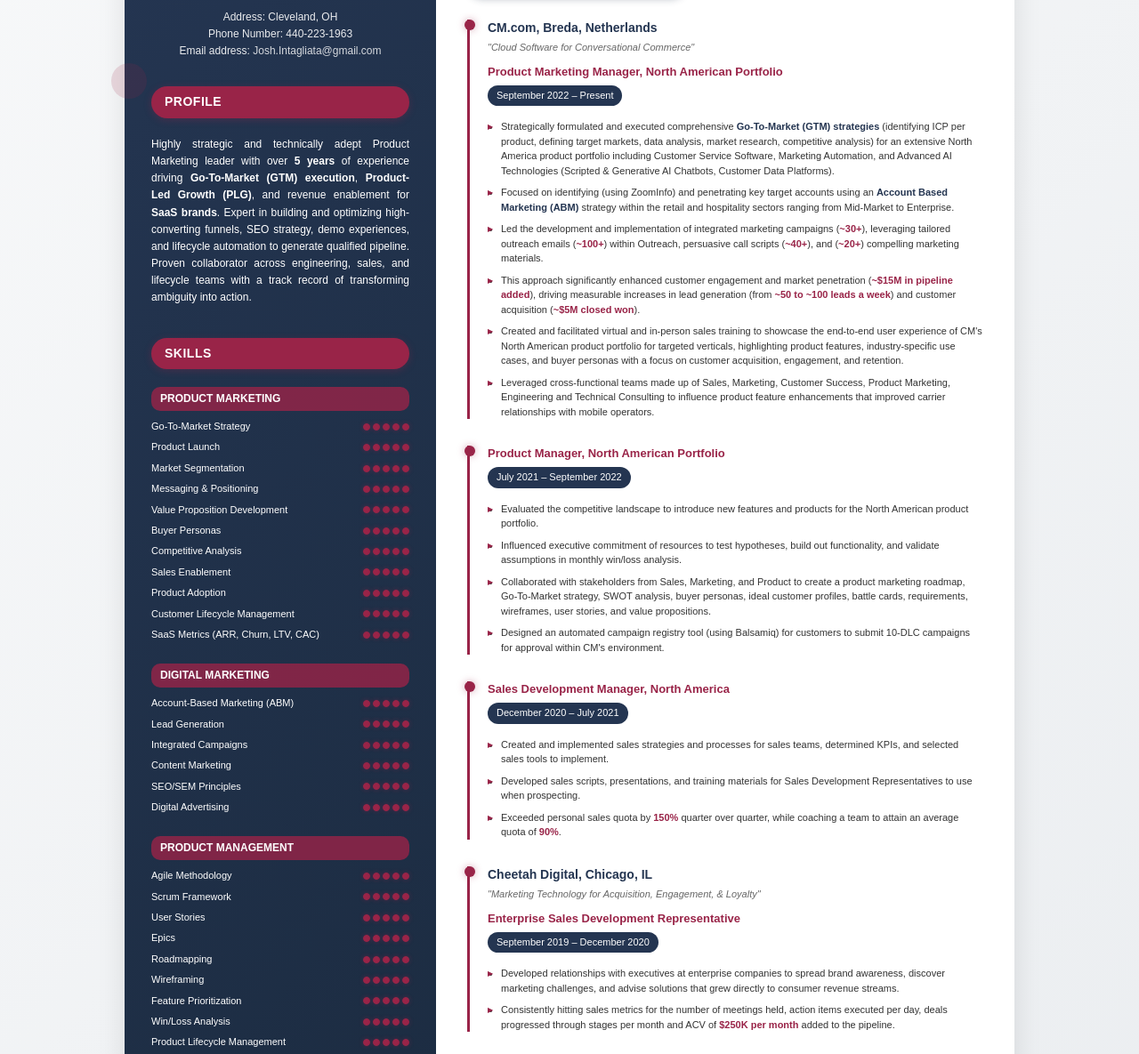
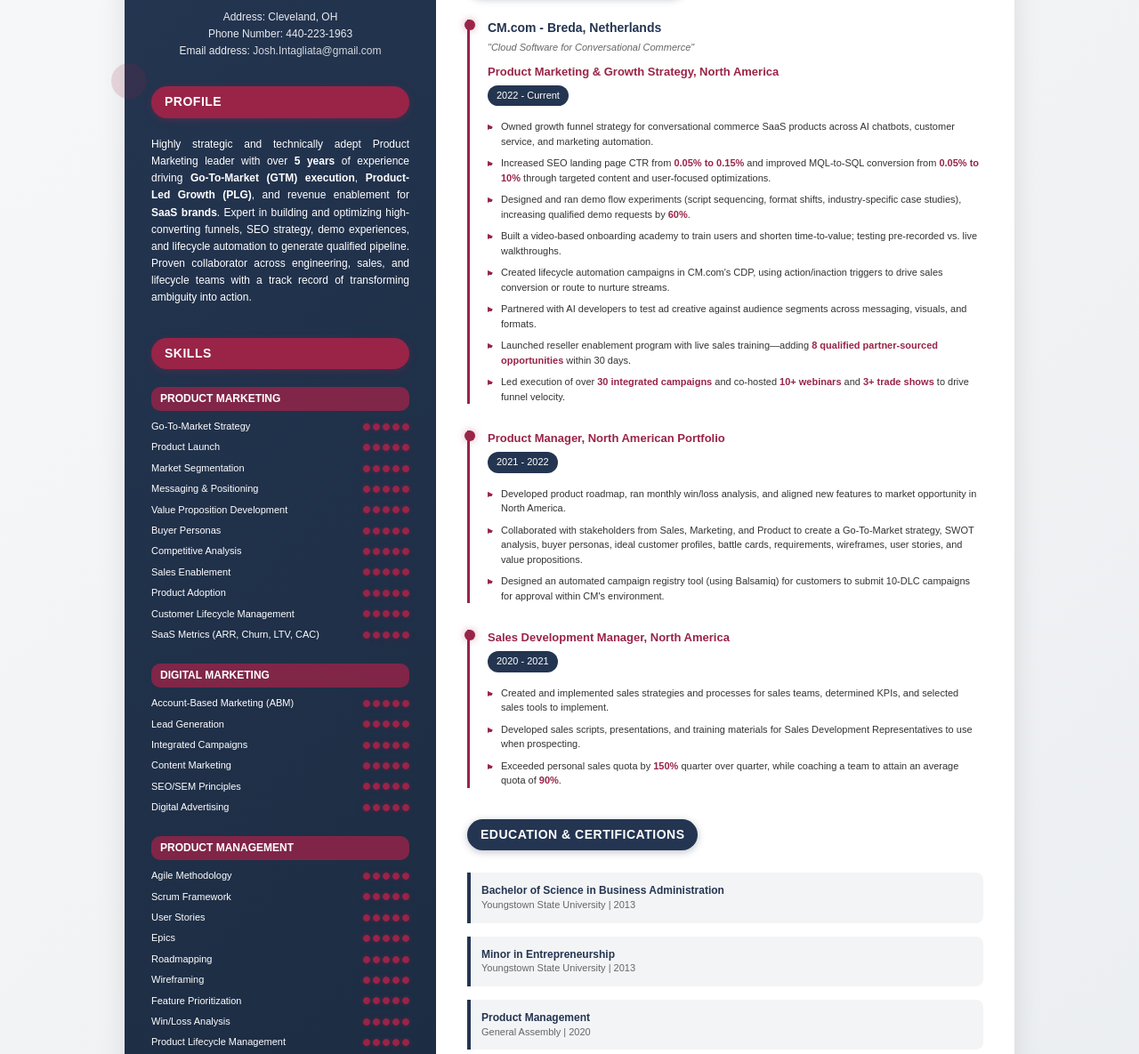
Before and after one commit to Intagonizer/Joshua-Intagliata, a plain HTML site: page resume.html in a window 1280 px wide. Shown: the part 435-1620 px from the top of the page at 89% size. Drawn offline with Linux system fonts and the light colour scheme.

Commit message:
Update resume.html

```diff
--- a/resume.html
+++ b/resume.html
@@ -1096,53 +1096,42 @@
             <div class="right-section">
                 <div class="right-section-title">Professional Experience</div>
                 <div class="experience-item">
-<div class="company-header">CM.com, Breda, Netherlands</div>
+                    <div class="company-header">CM.com - Breda, Netherlands</div>
                     <div class="company-description">"Cloud Software for Conversational Commerce"</div>
-<div class="job-title">Product Marketing Manager, North American Portfolio</div>
-<div class="job-dates">September 2022 – Present</div>
+                    <div class="job-title">Product Marketing & Growth Strategy, North America</div>
+                    <div class="job-dates">2022 - Current</div>
                     <div class="job-description">
                         <ul>
-<li>Strategically formulated and executed comprehensive <strong>Go-To-Market (GTM) strategies</strong> (identifying ICP per product, defining target markets, data analysis, market research, competitive analysis) for an extensive North America product portfolio including Customer Service Software, Marketing Automation, and Advanced AI Technologies (Scripted & Generative AI Chatbots, Customer Data Platforms).</li>
-<li>Focused on identifying (using ZoomInfo) and penetrating key target accounts using an <strong>Account Based Marketing (ABM)</strong> strategy within the retail and hospitality sectors ranging from Mid-Market to Enterprise.</li>
-<li>Led the development and implementation of integrated marketing campaigns (<span class="metric">~30+</span>), leveraging tailored outreach emails (<span class="metric">~100+</span>) within Outreach, persuasive call scripts (<span class="metric">~40+</span>), and (<span class="metric">~20+</span>) compelling marketing materials.</li>
-<li>This approach significantly enhanced customer engagement and market penetration (<span class="metric">~$15M in pipeline added</span>), driving measurable increases in lead generation (from <span class="metric">~50 to ~100 leads a week</span>) and customer acquisition (<span class="metric">~$5M closed won</span>).</li>
-<li>Created and facilitated virtual and in-person sales training to showcase the end-to-end user experience of CM's North American product portfolio for targeted verticals, highlighting product features, industry-specific use cases, and buyer personas with a focus on customer acquisition, engagement, and retention.</li>
-<li>Leveraged cross-functional teams made up of Sales, Marketing, Customer Success, Product Marketing, Engineering and Technical Consulting to influence product feature enhancements that improved carrier relationships with mobile operators.</li>
+                            <li>Owned growth funnel strategy for conversational commerce SaaS products across AI chatbots, customer service, and marketing automation.</li>
+                            <li>Increased SEO landing page CTR from <span class="metric">0.05% to 0.15%</span> and improved MQL-to-SQL conversion from <span class="metric">0.05% to 10%</span> through targeted content and user-focused optimizations.</li>
+                            <li>Designed and ran demo flow experiments (script sequencing, format shifts, industry-specific case studies), increasing qualified demo requests by <span class="metric">60%</span>.</li>
+                            <li>Built a video-based onboarding academy to train users and shorten time-to-value; testing pre-recorded vs. live walkthroughs.</li>
+                            <li>Created lifecycle automation campaigns in CM.com's CDP, using action/inaction triggers to drive sales conversion or route to nurture streams.</li>
+                            <li>Partnered with AI developers to test ad creative against audience segments across messaging, visuals, and formats.</li>
+                            <li>Launched reseller enablement program with live sales training—adding <span class="metric">8 qualified partner-sourced opportunities</span> within 30 days.</li>
+                            <li>Led execution of over <span class="metric">30 integrated campaigns</span> and co-hosted <span class="metric">10+ webinars</span> and <span class="metric">3+ trade shows</span> to drive funnel velocity.</li>
                         </ul>
                     </div>
                 </div>
                 <div class="experience-item">
                     <div class="job-title">Product Manager, North American Portfolio</div>
-<div class="job-dates">July 2021 – September 2022</div>
+                    <div class="job-dates">2021 - 2022</div>
                     <div class="job-description">
                         <ul>
-<li>Evaluated the competitive landscape to introduce new features and products for the North American product portfolio.</li>
-<li>Influenced executive commitment of resources to test hypotheses, build out functionality, and validate assumptions in monthly win/loss analysis.</li>
-<li>Collaborated with stakeholders from Sales, Marketing, and Product to create a product marketing roadmap, Go-To-Market strategy, SWOT analysis, buyer personas, ideal customer profiles, battle cards, requirements, wireframes, user stories, and value propositions.</li>
+                            <li>Developed product roadmap, ran monthly win/loss analysis, and aligned new features to market opportunity in North America.</li>
+                            <li>Collaborated with stakeholders from Sales, Marketing, and Product to create a Go-To-Market strategy, SWOT analysis, buyer personas, ideal customer profiles, battle cards, requirements, wireframes, user stories, and value propositions.</li>
                             <li>Designed an automated campaign registry tool (using Balsamiq) for customers to submit 10-DLC campaigns for approval within CM's environment.</li>
                         </ul>
                     </div>
                 </div>
                 <div class="experience-item">
                     <div class="job-title">Sales Development Manager, North America</div>
-<div class="job-dates">December 2020 – July 2021</div>
+                    <div class="job-dates">2020 - 2021</div>
                     <div class="job-description">
                         <ul>
                             <li>Created and implemented sales strategies and processes for sales teams, determined KPIs, and selected sales tools to implement.</li>
                             <li>Developed sales scripts, presentations, and training materials for Sales Development Representatives to use when prospecting.</li>
                             <li>Exceeded personal sales quota by <span class="metric">150%</span> quarter over quarter, while coaching a team to attain an average quota of <span class="metric">90%</span>.</li>
-</ul>
-</div>
-</div>
-<div class="experience-item">
-<div class="company-header">Cheetah Digital, Chicago, IL</div>
-<div class="company-description">"Marketing Technology for Acquisition, Engagement, & Loyalty"</div>
-<div class="job-title">Enterprise Sales Development Representative</div>
-<div class="job-dates">September 2019 – December 2020</div>
-<div class="job-description">
-<ul>
-<li>Developed relationships with executives at enterprise companies to spread brand awareness, discover marketing challenges, and advise solutions that grew directly to consumer revenue streams.</li>
-<li>Consistently hitting sales metrics for the number of meetings held, action items executed per day, deals progressed through stages per month and ACV of <span class="metric">$250K per month</span> added to the pipeline.</li>
                         </ul>
                     </div>
                 </div>
```
Lines whose indentation alone changed are shown as unchanged.
